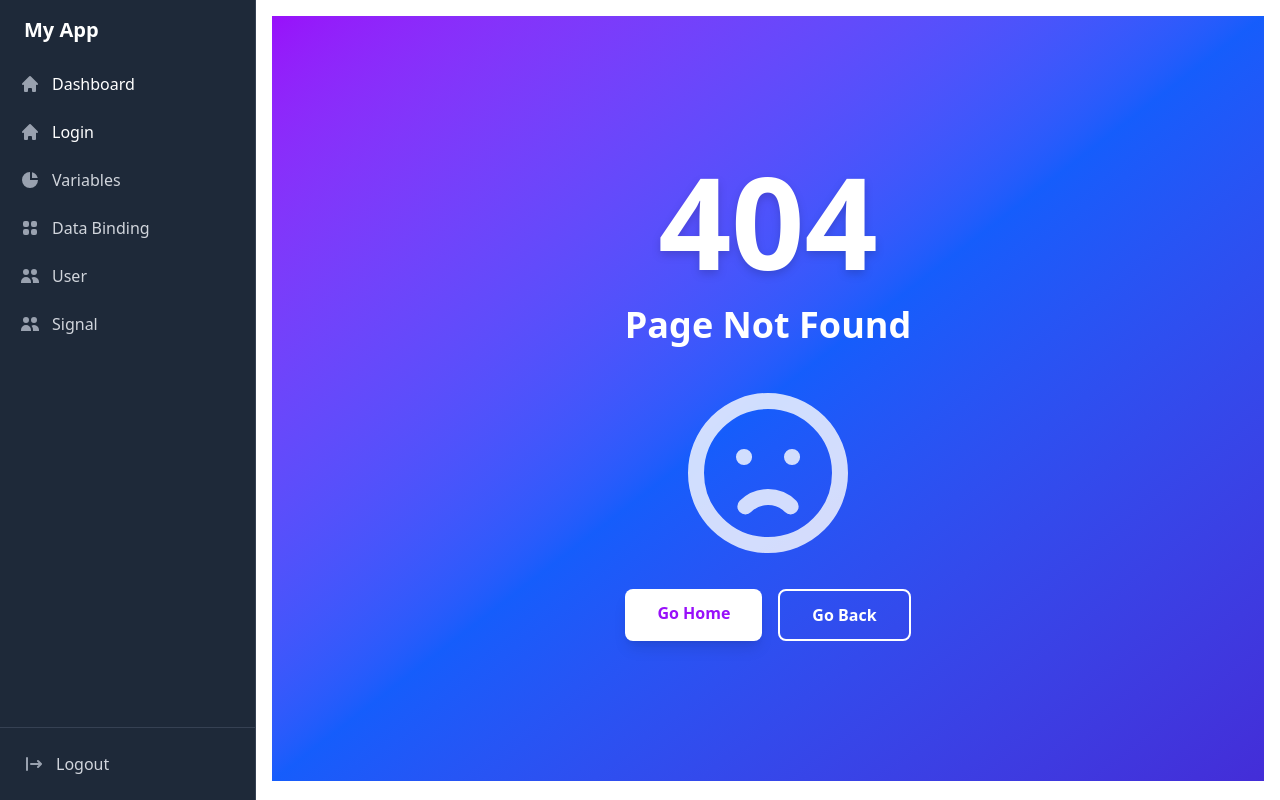
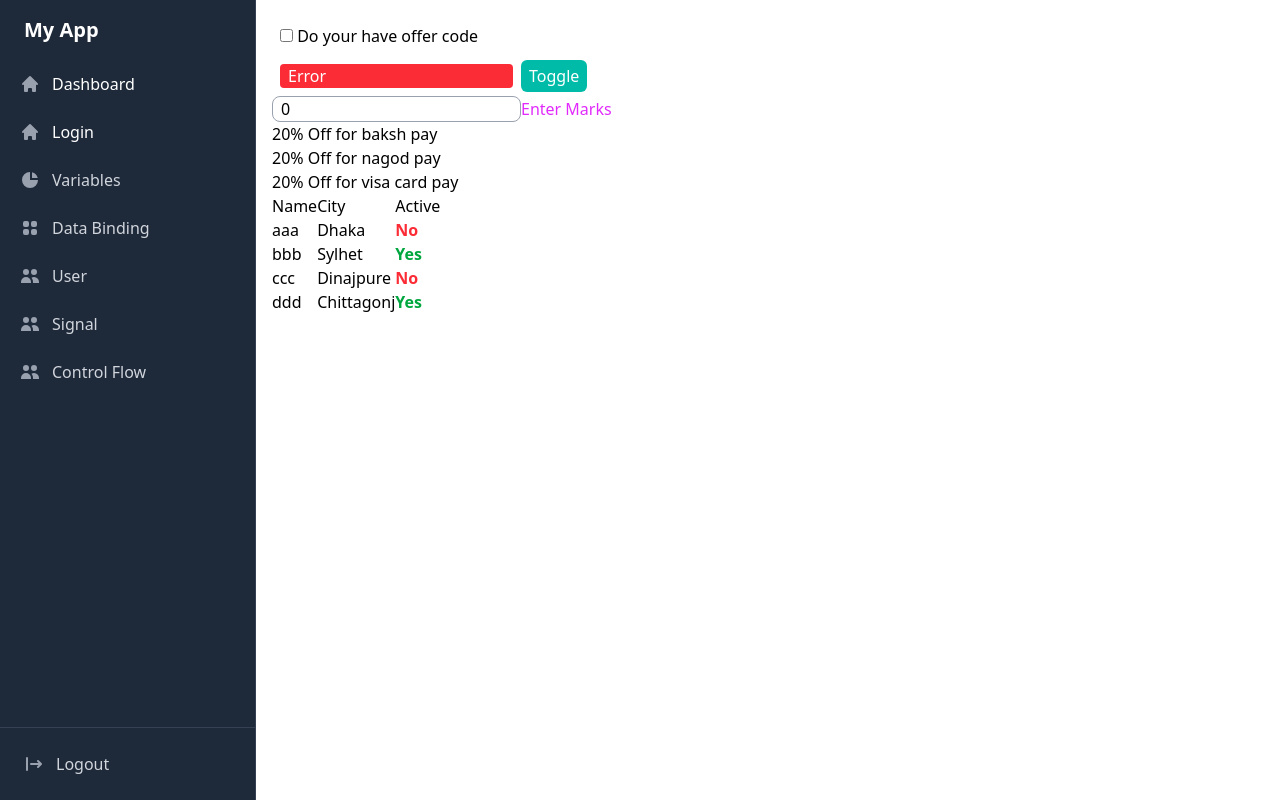
Before and after one commit to ojitdebnathfreelancer/angular-21, an Angular app: page /control-flow in a window 1280 px wide. Before the commit this address had no page. Built offline with nearby package versions, Linux system fonts and the light colour scheme.

Commit message:
control flow parctices

```diff
--- a/src/app/app.html
+++ b/src/app/app.html
@@ -111,6 +111,23 @@
           <span class="ml-3">Signal</span>
         </a>
       </li>
+      <li>
+        <a
+          routerLink="/control-flow"
+          class="flex items-center p-2 text-gray-300 rounded-lg hover:bg-gray-700 group"
+        >
+          <svg
+            class="w-5 h-5 text-gray-400 group-hover:text-white"
+            fill="currentColor"
+            viewBox="0 0 20 20"
+          >
+            <path
+              d="M9 6a3 3 0 11-6 0 3 3 0 016 0zM17 6a3 3 0 11-6 0 3 3 0 016 0zM12.93 17c.046-.327.07-.66.07-1a6.97 6.97 0 00-1.5-4.33A5 5 0 0119 16v1h-6.07zM6 11a5 5 0 015 5v1H1v-1a5 5 0 015-5z"
+            ></path>
+          </svg>
+          <span class="ml-3">Control Flow</span>
+        </a>
+      </li>
     </ul>
 
     <!-- Bottom Section -->
--- a/src/app/app.routes.ts
+++ b/src/app/app.routes.ts
@@ -6,6 +6,7 @@ import { User } from './components/user/user';
 import { Dashboard } from './components/dashboard/dashboard';
 import { NotFound } from './components/not-found/not-found';
 import { Login } from './components/login/login';
+import { ControlFlow } from './components/control-flow/control-flow';
 
 export const routes: Routes = [
   {
@@ -33,6 +34,10 @@ export const routes: Routes = [
     component: User,
   },
   {
+    path: 'control-flow',
+    component: ControlFlow,
+  },
+  {
     path: '**',
     component: NotFound,
   },
--- /dev/null
+++ b/src/app/components/control-flow/control-flow.html
@@ -0,0 +1,77 @@
+<table class="table-auto p-2">
+  <tr>
+    <td class="p-2">
+      <label> <input type="checkbox" [(ngModel)]="isOfferCode" /> Do your have offer code </label>
+    </td>
+    @if (isOfferCode) {
+    <td>
+      <input type="text" placeholder="Enter Offer Code" />
+    </td>
+    }
+  </tr>
+  <tr>
+    <td class="p-2">
+      @if(isSuccess()){
+      <p class="bg-green-500 text-white px-2 rounded-sm">Success</p>
+      }@else {
+      <p class="bg-red-500 text-white px-2 rounded-sm">Error</p>
+      }
+    </td>
+    <td>
+      <button
+        (click)="toggle()"
+        class="bg-teal-500 text-white font-medium px-2 py-1 rounded-md cursor-pointer"
+      >
+        Toggle
+      </button>
+    </td>
+  </tr>
+  <tr>
+    <td>
+      <input type="text" placeholder="%" class="input-base" [(ngModel)]="studentMarks" />
+    </td>
+    <td>
+      @if(studentMarks > 70){
+      <p class="text-green-500"><strong>Student Has A Grade</strong></p>
+      } @else if (studentMarks < 70 && studentMarks > 50) {
+      <p class="text-blue-500">Student Has B Grade</p>
+      }@else if (studentMarks < 50 && studentMarks > 35) {
+      <p class="text-teal-500">Student Has c Grade</p>
+      }@else { @if(studentMarks === 0 || !studentMarks ){
+      <p class="text-fuchsia-500">Enter Marks</p>
+      }@else {
+      <p class="text-red-500">Student Failed</p>
+      } }
+    </td>
+  </tr>
+  <tr>
+    <td>
+      <ul>
+        @for (item of offerList; track item) {
+        <li>{{ item }}</li>
+        }
+      </ul>
+    </td>
+  </tr>
+</table>
+
+<table>
+  <thead>
+    <tr>
+      <td>Name</td>
+      <td>City</td>
+      <td>Active</td>
+    </tr>
+  </thead>
+  <tbody>
+    @for (employee of employeeList; track employee.name) {
+    <tr>
+      <td>{{ employee.name }}</td>
+      <td>{{ employee.city }}</td>
+      <td class="{{ employee.isActive ? 'text-green-600' : 'text-red-500' }} font-bold">
+        {{ employee.isActive ? 'Yes' : 'No' }}
+      </td>
+    </tr>
+    }
+  </tbody>
+</table>
--- /dev/null
+++ b/src/app/components/control-flow/control-flow.ts
@@ -0,0 +1,28 @@
+import { Component, signal } from '@angular/core';
+import { FormsModule } from '@angular/forms';
+
+@Component({
+  selector: 'app-control-flow',
+  imports: [FormsModule],
+  templateUrl: './control-flow.html',
+  styleUrl: './control-flow.css',
+})
+export class ControlFlow {
+  isOfferCode: boolean = false;
+  isSuccess = signal<boolean>(false);
+  studentMarks: number = 0;
+  offerList: string[] = [
+    '20% Off for baksh pay',
+    '20% Off for nagod pay',
+    '20% Off for visa card pay',
+  ];
+  employeeList = [
+    { name: 'aaa', city: 'Dhaka', isActive: false },
+    { name: 'bbb', city: 'Sylhet', isActive: true },
+    { name: 'ccc', city: 'Dinajpure', isActive: false },
+    { name: 'ddd', city: 'Chittagonj', isActive: true },
+  ];
+  toggle() {
+    this.isSuccess.update((prv) => !prv);
+  }
+}
--- a/src/styles.css
+++ b/src/styles.css
@@ -1,3 +1,9 @@
 /* You can add global styles to this file, and also import other style files */
 
 @import 'tailwindcss';
+
+@layer base {
+  input {
+    @apply border border-gray-400 rounded-lg px-2 outline-none;
+  }
+}
```
Also changed, not shown: src/app/components/control-flow/control-flow.css (added), 1 other file (tests, documents, lock files or other folders).
